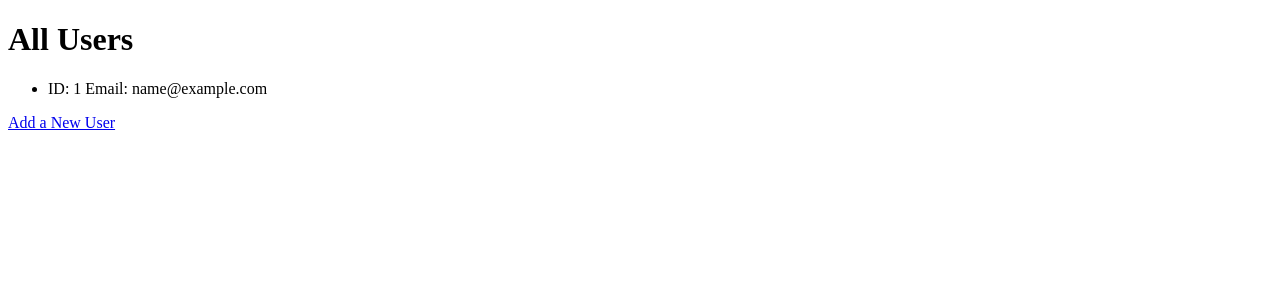
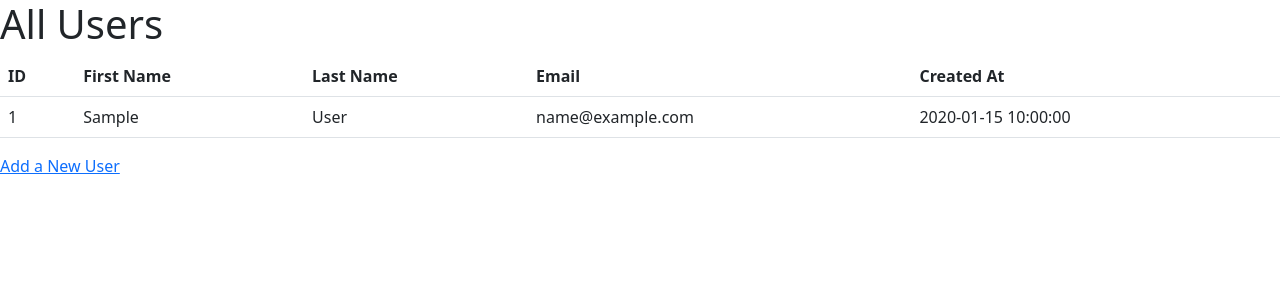
Before and after one commit to jsextonprofessional/Users_CR, a Flask app: template templates/read.html in a window 1280 px wide. Shown: the top 300 px of the page. Run offline with Flask 2, Linux system fonts and the light colour scheme; the template is opened without the code that fills it: most values are stand-ins (such as "Sample title", 1, 10 or a date in 2020).

Commit message:
Turned read view in a table, include all columns from database, added bootstrap to tamplates

```diff
--- a/templates/read.html
+++ b/templates/read.html
@@ -1,20 +1,41 @@
 <!DOCTYPE html>
 <html lang="en">
+
 <head>
     <meta charset="UTF-8">
     <meta http-equiv="X-UA-Compatible" content="IE=edge">
     <meta name="viewport" content="width=device-width, initial-scale=1.0">
+    <link href="https://cdn.jsdelivr.net/npm/bootstrap@5.0.2/dist/css/bootstrap.min.css" rel="stylesheet"
+        integrity="sha384-EVSTQN3/azprG1Anm3QDgpJLIm9Nao0Yz1ztcQTwFspd3yD65VohhpuuCOmLASjC" crossorigin="anonymous">
     <title>Read (All)</title>
 </head>
+
 <body>
     <h1>All Users</h1>
-    <ul>
+    <table class="table">
+        <tr>
+            <th>ID</th>
+            <th>First Name</th>
+            <th>Last Name</th>
+            <th>Email</th>
+            <th>Created At</th>
+        </tr>
         {% for user in users %}
-        <li>ID: {{user.id}} Email: {{user.email}}</li>
+        <tr>
+            <td>{{ user.id }}</td>
+            <td>{{ user.first_name }}</td>
+            <td>{{ user.last_name }}</td>
+            <td>{{ user.email }}</td>
+            <td>{{ user.created_at }}</td>
+        </tr>
         {% endfor %}
-    </ul>
+    </table>
     <a href="/users/create">Add a New User</a>
+    <script src="https://cdn.jsdelivr.net/npm/bootstrap@5.0.2/dist/js/bootstrap.bundle.min.js"
+        integrity="sha384-MrcW6ZMFYlzcLA8Nl+NtUVF0sA7MsXsP1UyJoMp4YLEuNSfAP+JcXn/tWtIaxVXM"
+        crossorigin="anonymous"></script>
 </body>
+
 </html>
 
 <!-- ------------------------------------------------------*--------------------------------------------------------- -->
```
Also changed, not shown: templates/form.html (+10 -0 lines).
